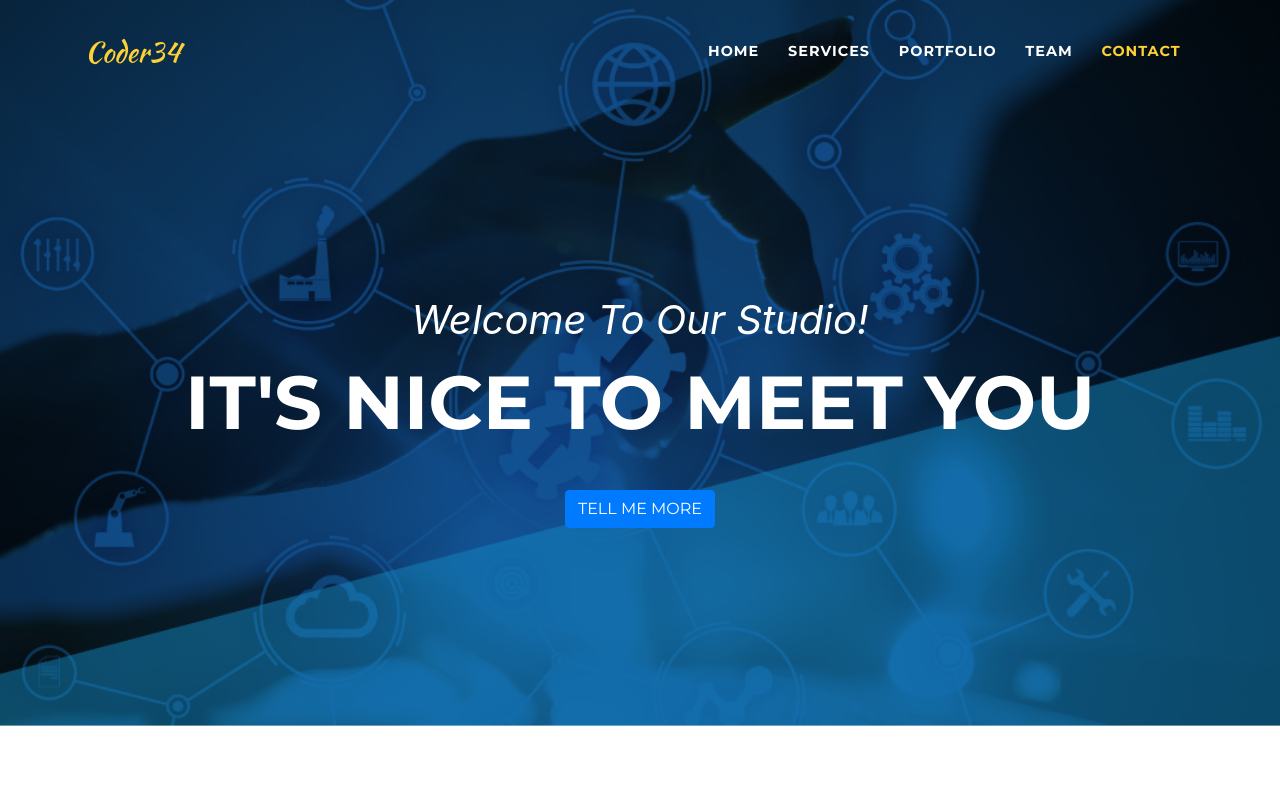
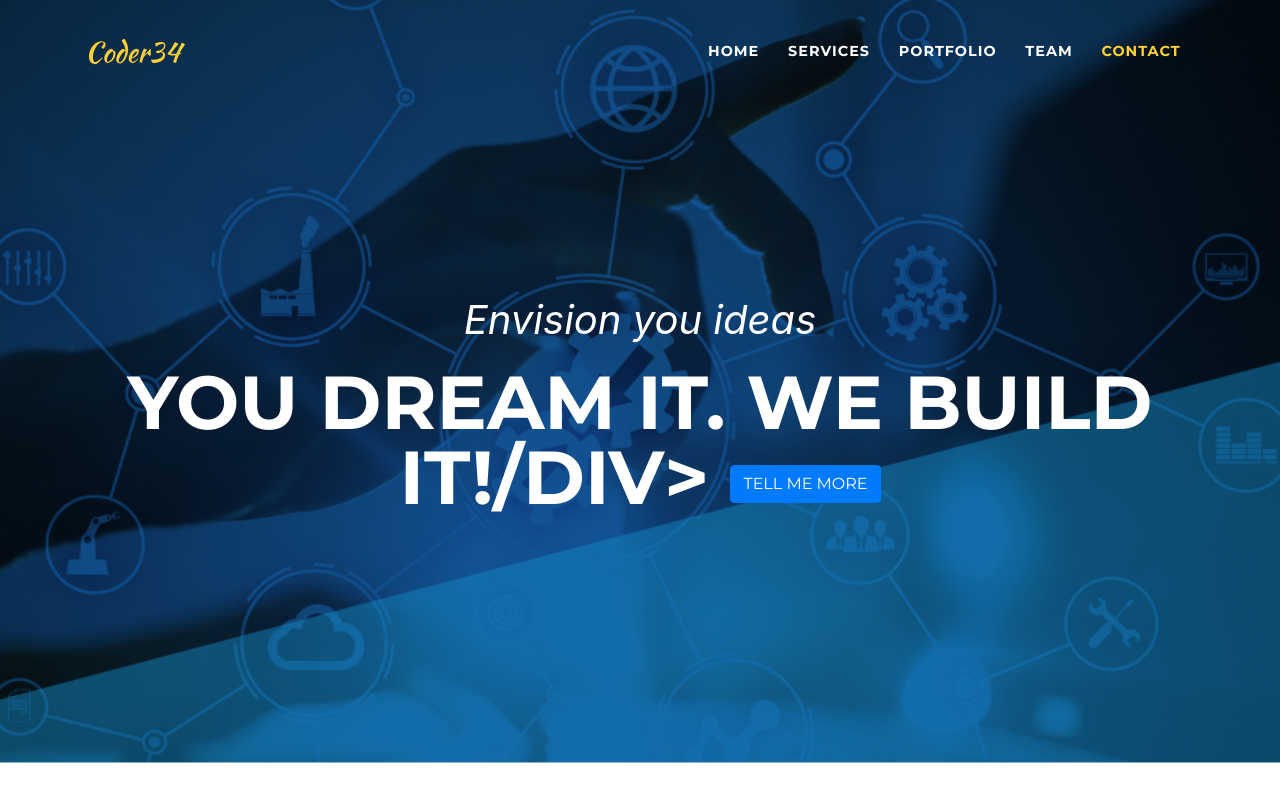
Before and after one commit to codegrinders3/portfolio, a website with bundled scripts: page index.html in a window 1280 px wide. Shown: the top 800 px of the page. Built offline with nearby package versions, Linux system fonts and the light colour scheme; a web font is replaced by a local one.

Commit message:
Update index.html

```diff
--- a/index.html
+++ b/index.html
@@ -64,8 +64,8 @@
   <header class="masthead">
     <div class="container">
       <div class="intro-text">
-        <div class="intro-lead-in">Welcome To Our Studio!</div>
-        <div class="intro-heading text-uppercase">It's Nice To Meet You</div>
+        <div class="intro-lead-in">Envision you ideas</div>
+        <div class="intro-heading text-uppercase">You dream it. We build it!/div>
         <a class="btn btn-primary btn-xl text-uppercase js-scroll-trigger" href="#services">Tell Me More</a>
       </div>
     </div>
```
